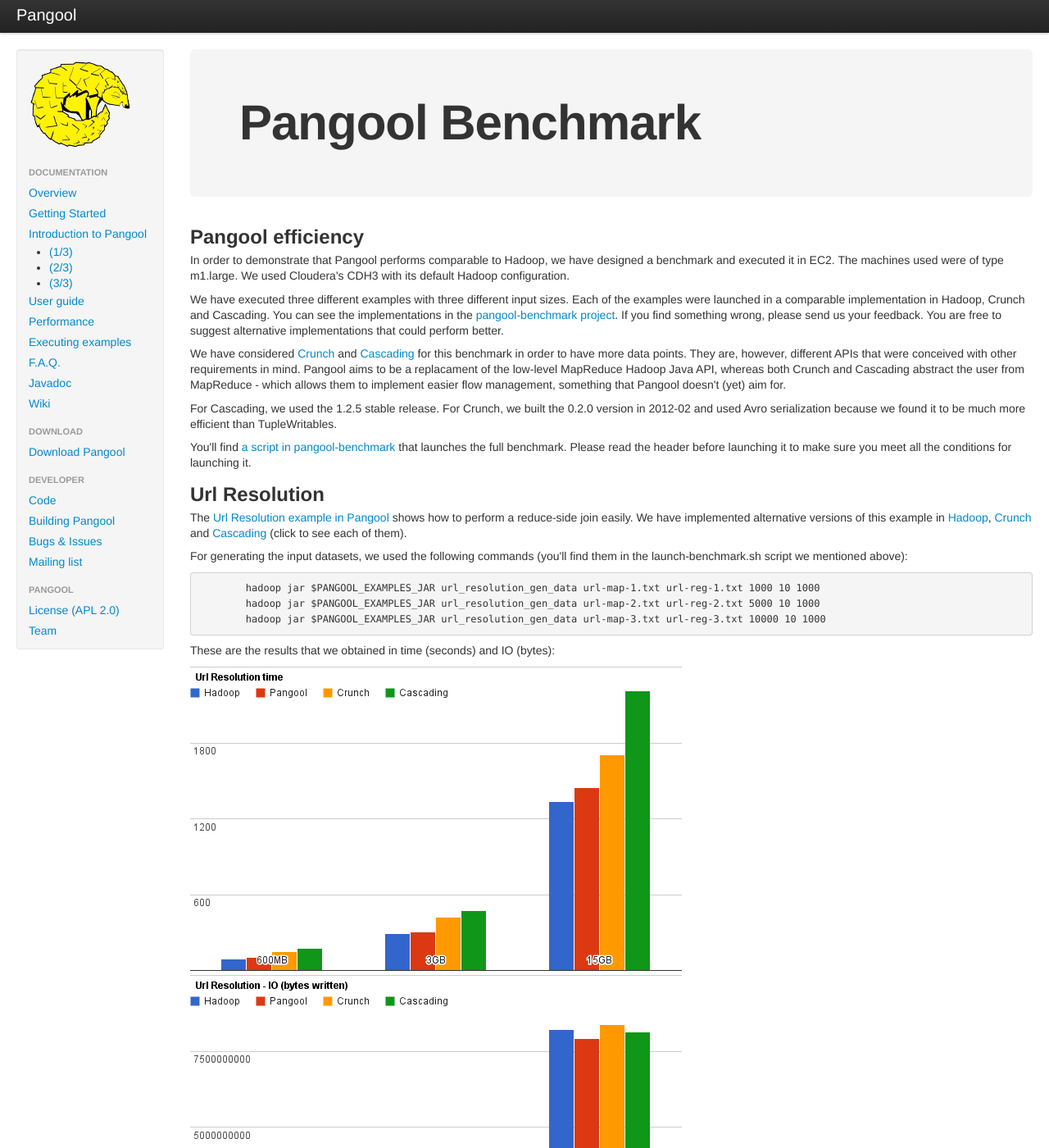
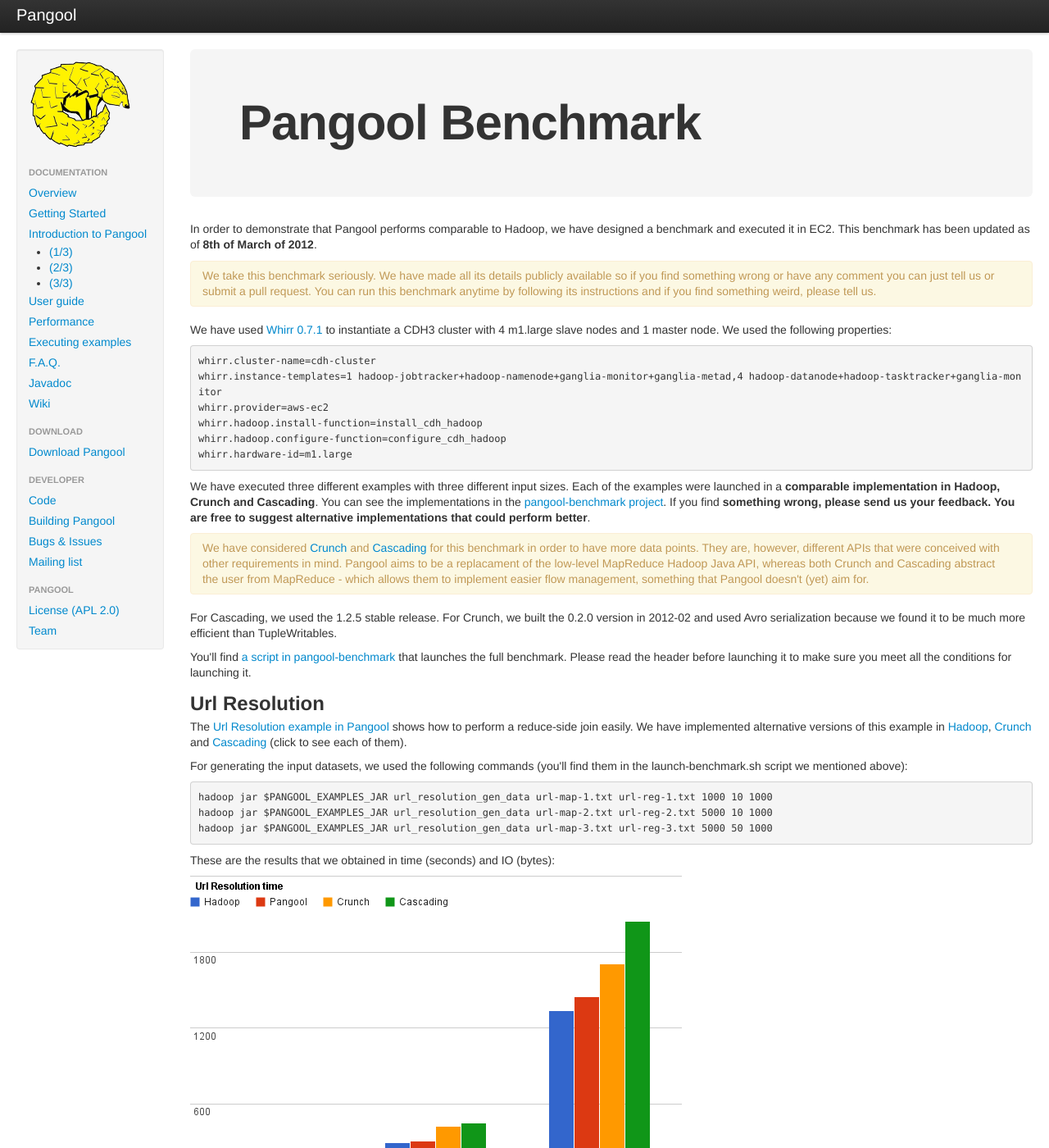
Before and after one commit to datasalt/pangool, a Jekyll site: the page built from benchmark.html, in a window 1280 px wide and 1400 px high. Shown: the whole window at 82% size. Built offline with Jekyll 4.4.1, drawn with Linux system fonts in a browser that asks for light colours; nearby versions of some CDN libraries; Markdown is read by kramdown in place of the engine named in the settings; some of the changed text lies outside the part shown.

Commit message:
Updating benchmark

```diff
--- a/benchmark.html
+++ b/benchmark.html
@@ -6,20 +6,33 @@
 	<h1>Pangool Benchmark</h1>
 </div>
 
-<h2>Pangool efficiency</h2>
 <p>
 In order to demonstrate that Pangool performs comparable to Hadoop, we have designed a benchmark and executed it in EC2.
-The machines used were of type m1.large. We used Cloudera's CDH3 with its default Hadoop configuration.
+This benchmark has been updated as of <strong>8th of March of 2012</strong>.
 </p>
+<div class="alert">
+We take this benchmark seriously. We have made all its details publicly available so if you find something wrong or have any comment you can just tell us or submit a pull request. You can run this benchmark anytime by following its instructions and if you find something weird, please tell us.
+</div>
 <p>
-We have executed three different examples with three different input sizes. Each of the examples were launched in a comparable
-implementation in Hadoop, Crunch and Cascading. You can see the implementations in the <a href='https://github.com/datasalt/pangool-benchmark'>pangool-benchmark project</a>.
-If you find something wrong, please send us your feedback. You are free to suggest alternative implementations that could perform better.
+We have used <a href='http://whirr.apache.org/'>Whirr 0.7.1</a> to instantiate a CDH3 cluster with 4 m1.large slave nodes and 1 master node. We used the following properties:
 </p>
+<pre>
+whirr.cluster-name=cdh-cluster
+whirr.instance-templates=1 hadoop-jobtracker+hadoop-namenode+ganglia-monitor+ganglia-metad,4 hadoop-datanode+hadoop-tasktracker+ganglia-monitor
+whirr.provider=aws-ec2
+whirr.hadoop.install-function=install_cdh_hadoop
+whirr.hadoop.configure-function=configure_cdh_hadoop
+whirr.hardware-id=m1.large
+</pre>
 <p>
+We have executed three different examples with three different input sizes. Each of the examples were launched in a <strong>comparable
+implementation in Hadoop, Crunch and Cascading</strong>. You can see the implementations in the <a href='https://github.com/datasalt/pangool-benchmark'>pangool-benchmark project</a>.
+If you find <strong>something wrong, please send us your feedback. You are free to suggest alternative implementations that could perform better</strong>.
+</p>
+<div class="alert">
 We have considered <a href='https://github.com/cloudera/crunch'>Crunch</a> and <a href='http://www.cascading.org/'>Cascading</a> for this benchmark in order to have more data points.
 They are, however, different APIs that were conceived with other requirements in mind. Pangool aims to be a replacament of the low-level MapReduce Hadoop Java API, whereas both Crunch and Cascading abstract the user from MapReduce - which allows them to implement easier flow management, something that Pangool doesn't (yet) aim for.
-</p>
+</div>
 <p>
 For Cascading, we used the 1.2.5 stable release. For Crunch, we built the 0.2.0 version in 2012-02 and used Avro serialization
 because we found it to be much more efficient than TupleWritables.
@@ -39,9 +52,9 @@
 For generating the input datasets, we used the following commands (you'll find them in the launch-benchmark.sh script we mentioned above):
 </p>
 <pre>
-	hadoop jar $PANGOOL_EXAMPLES_JAR url_resolution_gen_data url-map-1.txt url-reg-1.txt 1000 10 1000
-	hadoop jar $PANGOOL_EXAMPLES_JAR url_resolution_gen_data url-map-2.txt url-reg-2.txt 5000 10 1000
-	hadoop jar $PANGOOL_EXAMPLES_JAR url_resolution_gen_data url-map-3.txt url-reg-3.txt 10000 10 1000
+hadoop jar $PANGOOL_EXAMPLES_JAR url_resolution_gen_data url-map-1.txt url-reg-1.txt 1000 10 1000
+hadoop jar $PANGOOL_EXAMPLES_JAR url_resolution_gen_data url-map-2.txt url-reg-2.txt 5000 10 1000
+hadoop jar $PANGOOL_EXAMPLES_JAR url_resolution_gen_data url-map-3.txt url-reg-3.txt 5000 50 1000
 </pre>
 <p>
 These are the results that we obtained in time (seconds) and IO (bytes):
@@ -89,9 +101,9 @@
 For generating the input datasets, we used the following commands (you'll find them in the launch-benchmark.sh script we mentioned above):
 </p>
 <pre>
-	hadoop jar $PANGOOL_BENCHMARK_JAR wordcount_gen_data wordcount-1.txt 1000000 50 4
-	hadoop jar $PANGOOL_BENCHMARK_JAR wordcount_gen_data wordcount-2.txt 5000000 50 4
-	hadoop jar $PANGOOL_BENCHMARK_JAR wordcount_gen_data wordcount-3.txt 10000000 50 4
+hadoop jar $PANGOOL_BENCHMARK_JAR wordcount_gen_data wordcount-1.txt 1000000 50 4
+hadoop jar $PANGOOL_BENCHMARK_JAR wordcount_gen_data wordcount-2.txt 5000000 50 4
+hadoop jar $PANGOOL_BENCHMARK_JAR wordcount_gen_data wordcount-3.txt 10000000 50 4
 </pre>
 <p>
 These are the results that we obtained in time (seconds) and IO (bytes):
```
Also changed, not shown: other parts of benchmark.html (+9 -10 lines), images/benchmark/ss_io.png, images/benchmark/ss_t.png, images/benchmark/ur_io.png, images/benchmark/ur_t.png.
